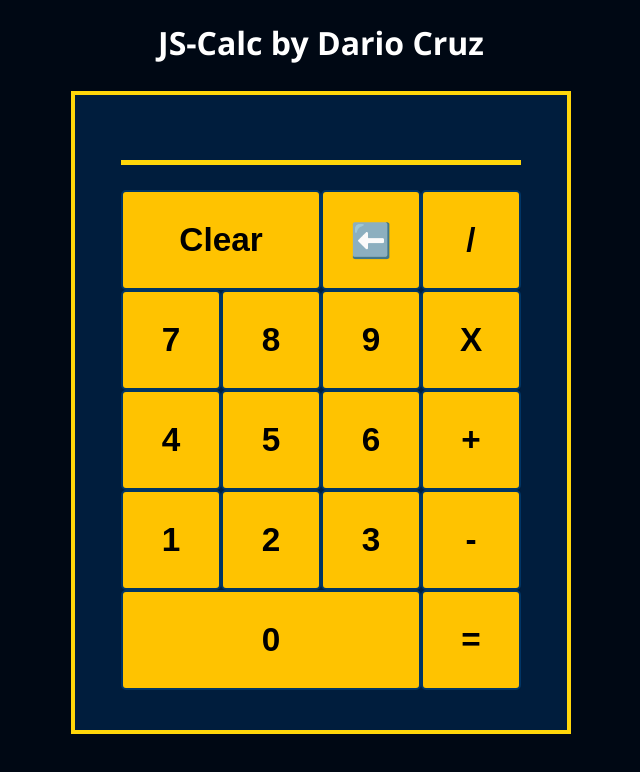
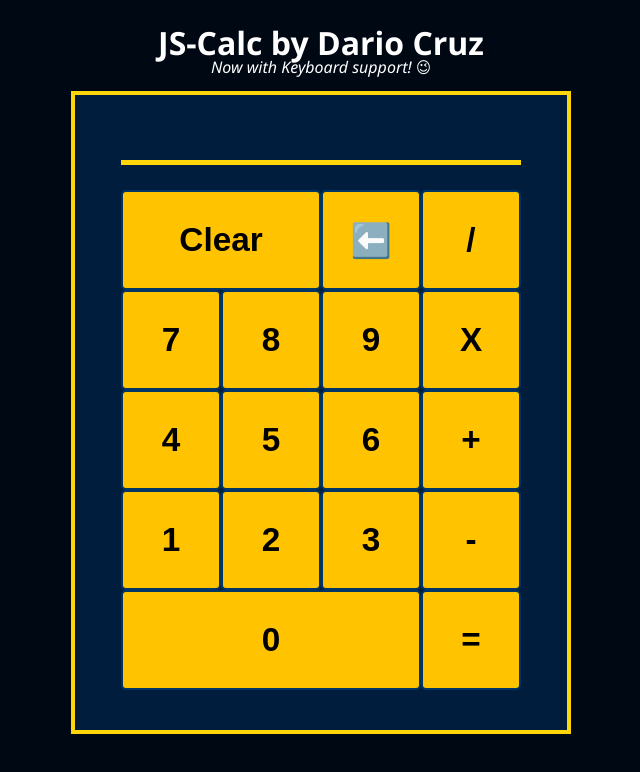
Before and after one commit to dario-cruz/js-calc, a plain HTML site: page index.html in a window 1280 px wide. Shown: the whole page, without its empty margins (319-959 px from the left). Drawn offline with Linux system fonts and the light colour scheme.

Commit message:
Add text conveying keyboard support.

```diff
--- a/index.html
+++ b/index.html
@@ -12,6 +12,7 @@
     <div class="borderbox">
         <div class="titlebox">
             <h1>JS-Calc by Dario Cruz</h1>
+            <p>Now with Keyboard support! 😉</p>
         </div>
         <div class="calcbox">
             <div id="compuview" class="compuview">
--- a/styles.css
+++ b/styles.css
@@ -19,11 +19,12 @@ body {
     margin-right: auto;
     color: #ffffff;
     font-family: 'Segoe UI', Tahoma, Geneva, Verdana, sans-serif;
+    text-align: center;
 }
 
-.titlebox h1 {
-    text-align: center;
-
+.titlebox p {
+    margin-top: -30px;
+    font-style: italic;
 }
 
 .calcbox {
```
